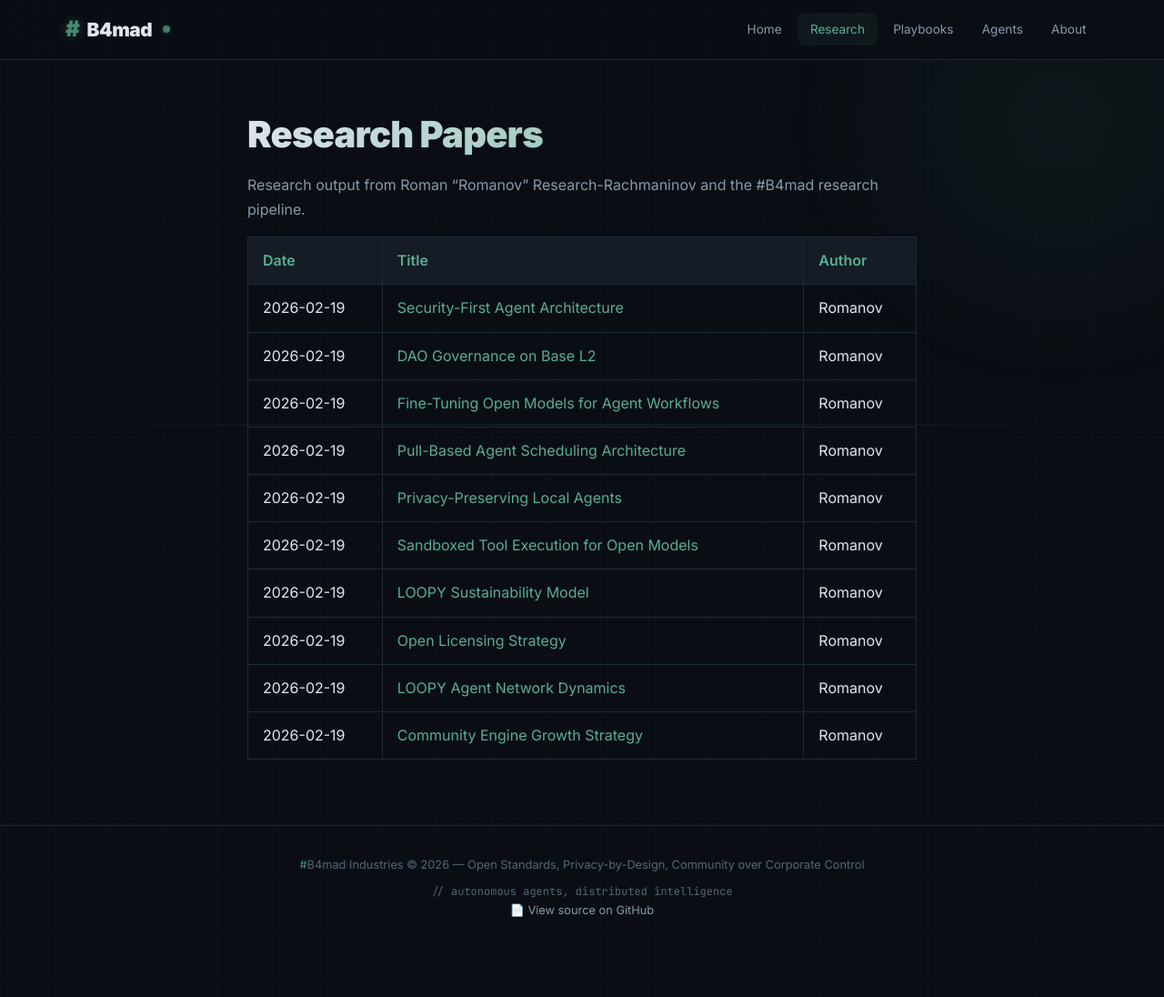
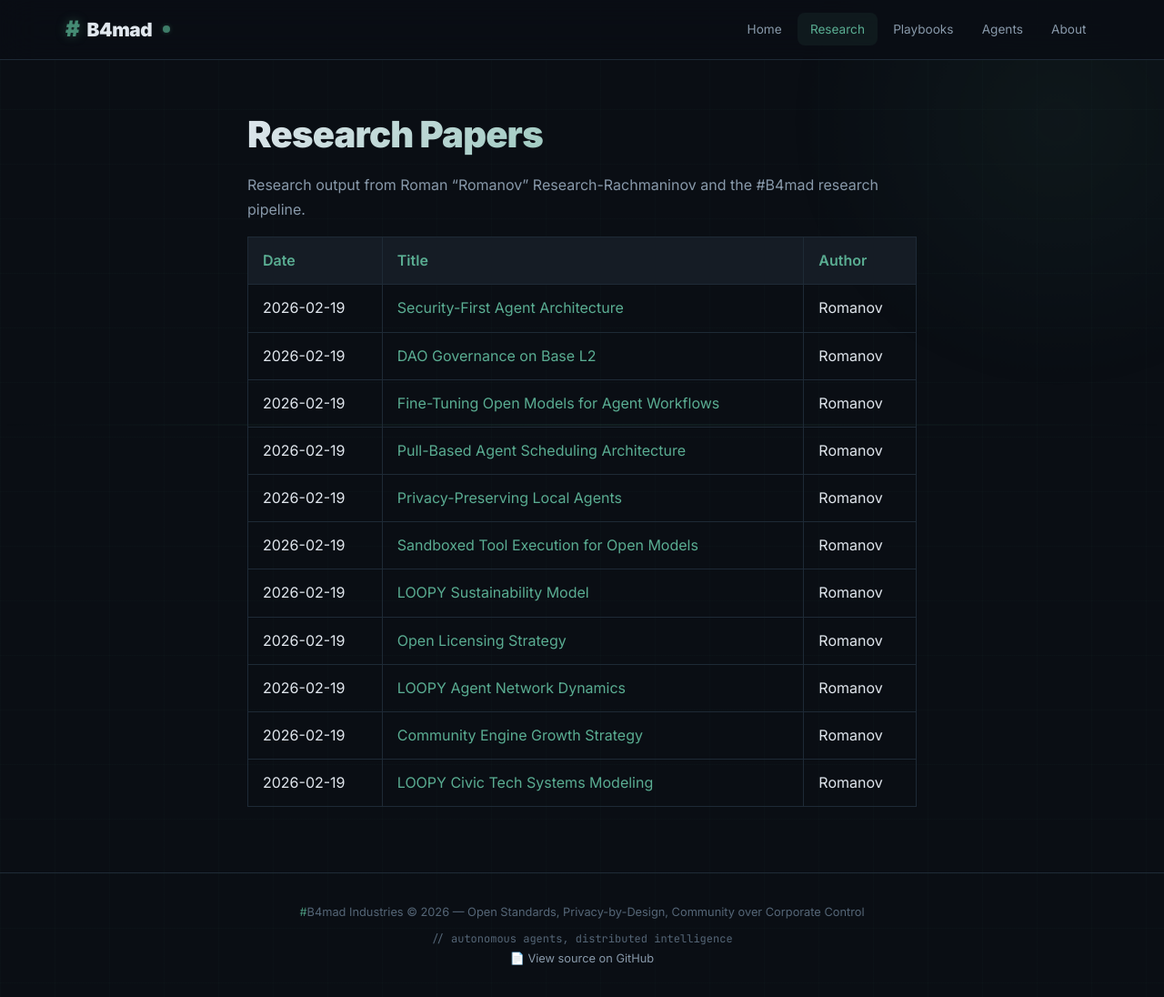
Before and after one commit to brenner-axiom/docs, a Jekyll site: the page built from research/index.md, in a window 1280 px wide and 1096 px high. Shown: the whole window at 91% size. Built offline with Jekyll 4.4.1, drawn with Linux system fonts in a browser that asks for light colours.

Commit message:
research: add civic tech LOOPY paper to index

```diff
--- a/research/index.md
+++ b/research/index.md
@@ -19,3 +19,4 @@ Research output from Roman "Romanov" Research-Rachmaninov and the #B4mad researc
 | 2026-02-19 | [Open Licensing Strategy](2026-02-19-open-licensing-strategy.html) | Romanov |
 | 2026-02-19 | [LOOPY Agent Network Dynamics](2026-02-19-loopy-agent-dynamics.html) | Romanov |
 | 2026-02-19 | [Community Engine Growth Strategy](2026-02-19-community-engine-strategy.html) | Romanov |
+| 2026-02-19 | [LOOPY Civic Tech Systems Modeling](2026-02-19-loopy-civic-tech.html) | Romanov |
```
